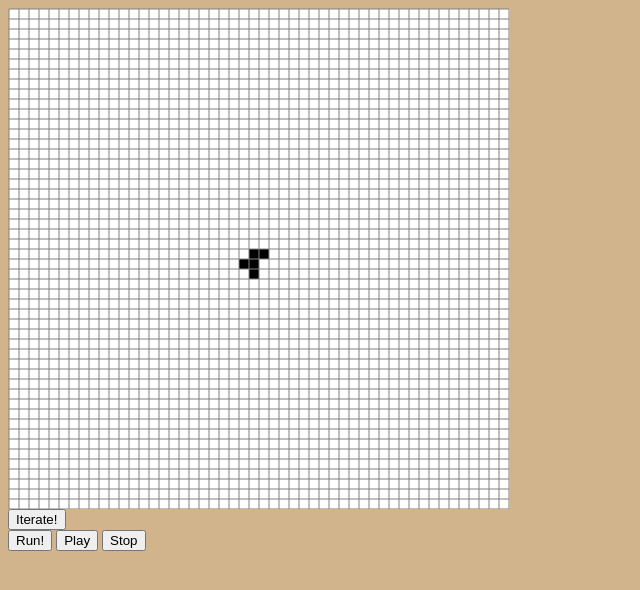
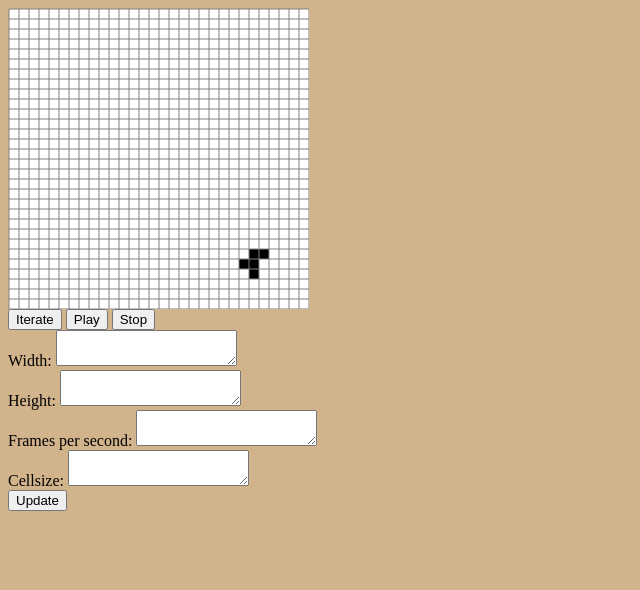
Before and after one commit to santanche/mlca, a plain HTML site: page mlca_home.html in a window 1280 px wide. Shown: the whole page, without its empty margins (0-640 px from the left). Drawn offline with Linux system fonts and the light colour scheme.

Commit message:
Adicionada interface para mudar tamanho do grid, da célula e FPS

```diff
--- a/mlca_SimpleCanvasDisplay.js
+++ b/mlca_SimpleCanvasDisplay.js
@@ -18,11 +18,11 @@ mlca.SimpleCanvasDisplay.prototype.drawGrid = function(){
     this.ctx.beginPath();
     for (i = 1; i <= this.canvas.height; i += this.specs.cellSize){
 	this.ctx.moveTo(1,i);
-	this.ctx.lineTo(this.canvas.height,i);
+	this.ctx.lineTo(this.canvas.width,i);
     }
     for (i = 1; i <= this.canvas.width; i += this.specs.cellSize){
 	this.ctx.moveTo(i,1);
-	this.ctx.lineTo(i,this.canvas.width);
+	this.ctx.lineTo(i,this.canvas.height);
     }
     this.ctx.stroke();
 };
@@ -49,7 +49,8 @@ mlca.SimpleCanvasDisplay.prototype.drawLayer = function(layer){
 };
 mlca.SimpleCanvasDisplay.prototype.drawBackground = function(color){
     'use strict';
-
+    this.canvas.width = this.specs.cellSize * this.specs.dimensions.x + 1;
+    this.canvas.height = this.specs.cellSize * this.specs.dimensions.y + 1;
 	if (color === undefined){
 		color = 'white';
     }
--- a/mlca_automaton.js
+++ b/mlca_automaton.js
@@ -19,9 +19,14 @@ mlca.automaton.begin = function(){
     //Initializations
 	var i;
     mlca.rulesetList = [];
-    mlca.fieldSize = {x:50,y:50};
+    if (mlca.fieldSize === undefined) mlca.fieldSize = {x:30,y:30};
     this.play = false;
-    this.fps = 10;
+    if(this.fps === undefined) this.fps = 10;
+    if(this.cellSize === undefined) this.cellSize = 10;
+    if (!this.displayInfo) this.displayInfo = {
+		cellSize: this.cellSize,
+		dimensions: mlca.fieldSize
+    };
 
     (function(){
 	var curr = (new Date()).getTime();
@@ -152,10 +157,7 @@ mlca.automaton.begin = function(){
 	ruleList:mlca.rulesets.gol,
 	layerID:'main'
     }));
-    var displayInfo = {
-	cellSize: 10,
-	dimensions: mlca.fieldSize
-    };
+
     //R-Pentamino :D
     mlca.layerList[0].readFromString('\n\n\n\n000011\n00011\n00001',
 				     function(n){
@@ -168,7 +170,7 @@ mlca.automaton.begin = function(){
 				     },
 				     {x:20,y:20}
 				    );
-    this.display = new mlca.SimpleCanvasDisplay(displayInfo);
+    this.display = new mlca.SimpleCanvasDisplay(this.displayInfo);
     this.draw();
 
     mlca.mainloop();
@@ -186,15 +188,6 @@ mlca.automaton.draw = function(){
     this.display.drawGrid();
 };
 //DEBUG
-mlca.automaton.run = function() {
-	'use strict';
-
-	mlca.automaton.iterate();
-	mlca.automaton.iterate();
-	mlca.automaton.iterate();
-	mlca.automaton.iterate();
-	mlca.automaton.iterate();
-};
 
 mlca.automaton.iterate = function() {
     'use strict';
--- a/mlca_home.html
+++ b/mlca_home.html
@@ -20,11 +20,46 @@
   <body onLoad="mlca.automaton.begin()">
     <canvas id="canvas" width="500" height="500"></canvas>
     <br>
-    <button id="iterate" onClick="mlca.automaton.iterate()">Iterate!</button>
-	<br>
-    <button id="run" onClick="mlca.automaton.run()">Run!</button>
+    <button id="iterate" onClick="mlca.automaton.iterate()">Iterate</button>
     <button id="play" onClick="mlca.automaton.play = true;">Play</button>
     <button id="stop" onClick="mlca.automaton.play = false;">Stop</button>
+    <br>
+    Width: <textarea id="formWidth"></textarea><br>
+    Height: <textarea id="formHeight"></textarea><br>
+    Frames per second: <textarea id="fps"></textarea><br>
+    Cellsize: <textarea id="cellSize"></textarea><br>
+
+   	<button id="update" onClick="(function(){
+   		var reload = false;
+   		var k = document.getElementById('formWidth').value;
+   		var j;
+   		if (k !== ''){j = +k;
+   			if (j){
+   				mlca.automaton.displayInfo.dimensions.x=j;
+   				reload = true;}
+   			else k = 'Invalid input';
+   		}
+   		k = document.getElementById('formHeight').value;
+   		if (k !== ''){j = +k;
+   			if (j) {
+	   			mlca.automaton.displayInfo.dimensions.y=j;
+   				reload = true;}
+   			else k = 'Invalid input';
+   		}
+   		k = document.getElementById('fps').value;
+   		if (k !== '') {j = +k;
+   			if (j) mlca.automaton.fps=j;
+   			else k = 'Invalid input';
+   		}
+   		k = document.getElementById('cellSize').value;
+   		if (k !== ''){j = +k;
+   			if (j) {
+   				mlca.automaton.displayInfo.cellSize=j;
+   				reload = false;}
+   			else k = 'Invalid input';
+   		}
+   		if (reload) mlca.automaton.begin();
+   	})();">Update</button>
   </body>
 
 </html>
```
